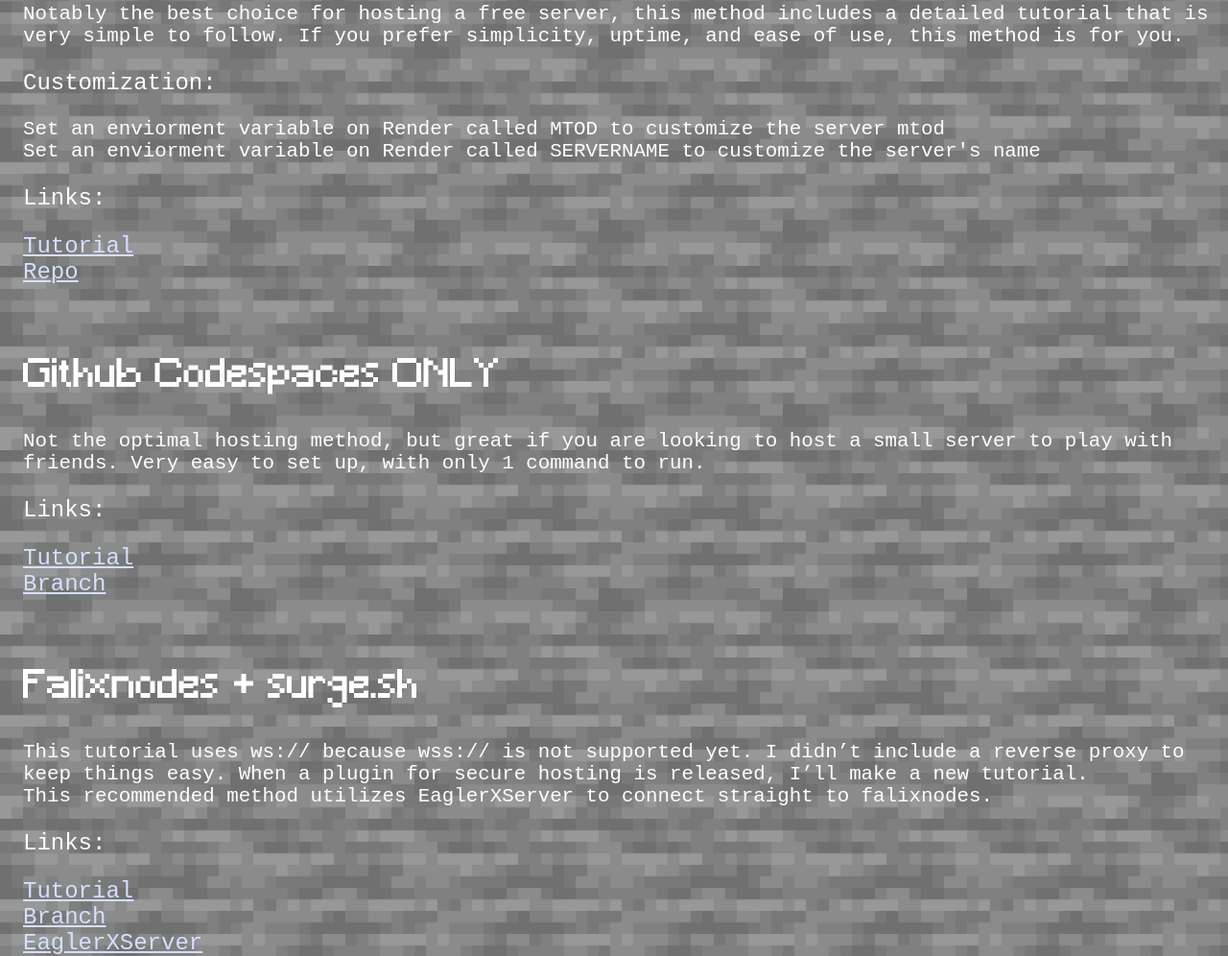
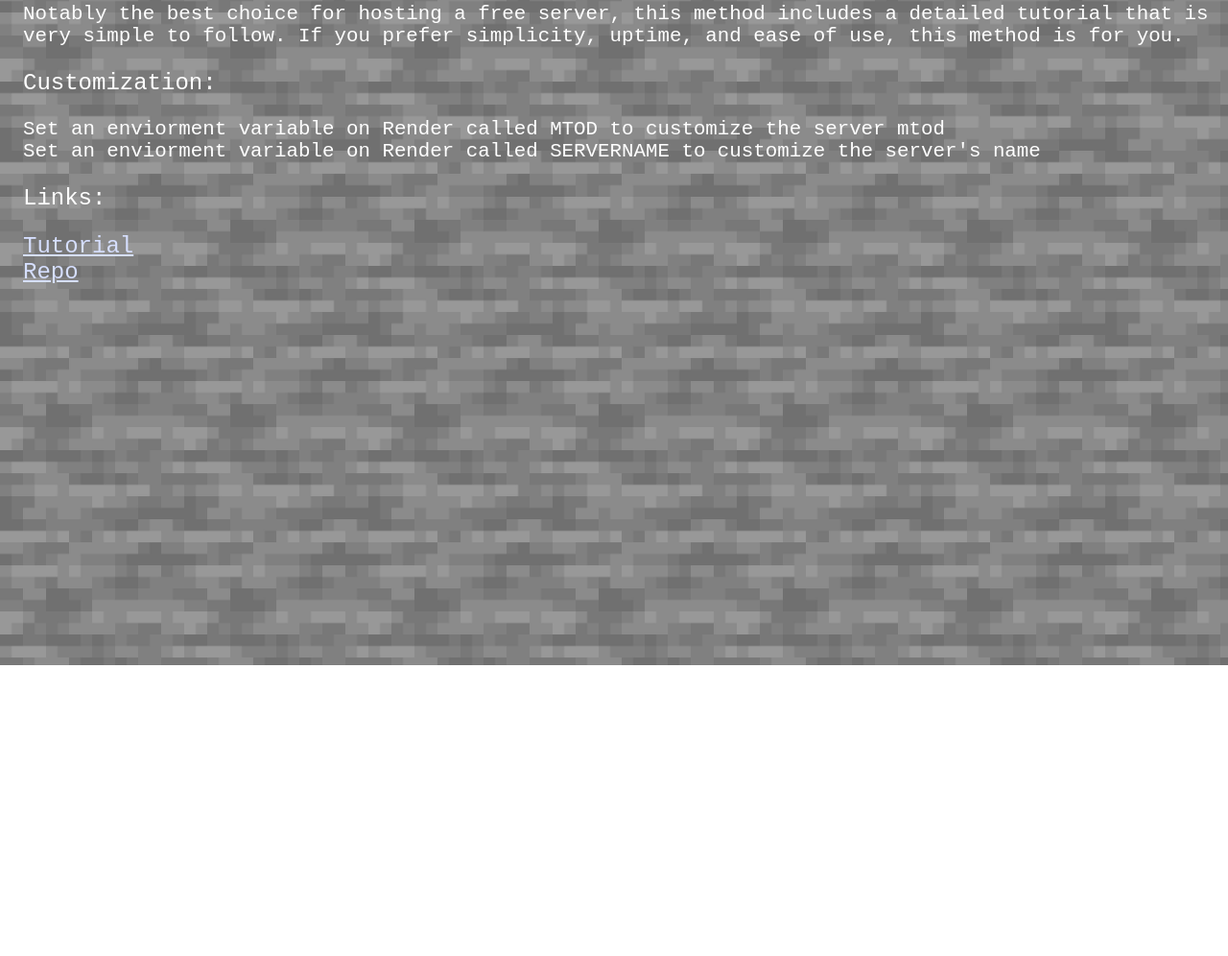
Before and after one commit to dragon731012/Eaglercraft-1.21-Server-Hosting, a plain HTML site: page index.html in a window 1280 px wide. Shown: the part 907-1903 px from the top of the page at 96% size. After the commit the page ends 1600 px from the top, so only its background shows below. Drawn offline with Linux system fonts and the light colour scheme.

Commit message:
Update index.html

```diff
--- a/index.html
+++ b/index.html
@@ -1,12 +1,12 @@
 <html><head>
     <title>Docs - Free Eaglercraft Server Hosting</title>
     <link href="style.css" rel="stylesheet">
-    <meta name="description" content="Free 1.12 Eaglercraft server hosting simplified, with detailed tutorials and multiple methods!">
-    <meta name="keywords" content="Eaglercraft, 1,12, fun, server, minecraft, school, unblocked, friends, games, free, no cost">
+    <meta name="description" content="Free 1.21 Eaglercraft server hosting simplified, with detailed tutorials and multiple methods!">
+    <meta name="keywords" content="Eaglercraft, 1.21, fun, server, minecraft, school, unblocked, friends, games, free, no cost">
     <meta name="author" content="ATypicalPotato">
 </head><body><div id="intro">
 <h1 id="title">
-How to make a 1.12 Eaglercraft Server
+How to make a 1.21 Eaglercraft Server
 </h1>
 <div style="font-size: 2.6vh;font-family: 'IBM Plex Mono', monospace;font-weight: 200;font-style: normal;width: 90%;margin-left: 3vh;">
 There are many ways to make an Eaglercraft server, and this guide is based towards simplicity.
@@ -17,14 +17,6 @@
     <div class="method">
         <a href="#1">Render.com+Falixnodes</a>
         <img src="images/easy.png" class="difficulty">
-    </div>
-    <div class="method">
-        <a href="#2">Github Codespaces ONLY</a>
-        <img src="images/medium.png" class="difficulty">
-    </div>
-    <div class="method">
-        <a href="#3">Falixnodes+surge.sh</a>
-        <img src="images/medium.png" class="difficulty">
     </div>
 </div>
 </div>
@@ -45,36 +37,7 @@
             <br>
             <a href="https://www.youtube.com/watch?v=0aCJhbfsU_I">Tutorial</a>
             <br>
-            <a href="https://gitlab.com/potato1234/mc-2">Repo</a>
-        </div>
-    </div>
-    <div id="2" style="margin-top: 5vh;">
-        <h2 class="methodtitle">Github Codespaces ONLY</h2>
-        <div class="methodtext">
-            Not the optimal hosting method, but great if you are looking to host a small server to play with friends.
-            Very easy to set up, with only 1 command to run.
-            <br>
-            <p class="head">Links:</p>
-            <br>
-            <a href="https://www.youtube.com/watch?v=DBW86hmzppY">Tutorial</a>
-            <br>
-            <a href="https://github.com/dragon731012/Eaglercraft-1.12-Server-Hosting/tree/codespaces-ONLY">Branch</a>
-        </div>
-    </div>
-    <div id="3" style="margin-top: 5vh;">
-        <h2 class="methodtitle">Falixnodes + surge.sh</h2>
-        <div class="methodtext">
-            This tutorial uses ws:// because wss:// is not supported yet. I didn’t include a reverse proxy to keep things easy. When a plugin for secure hosting is released, I’ll make a new tutorial.
-            <br>
-            This recommended method utilizes EaglerXServer to connect straight to falixnodes.
-            <br>
-            <p class="head">Links:</p>
-            <br>
-            <a href="https://youtu.be/wlLxp3IU_iM?si=6gP-K_McM5J_QcX2">Tutorial</a>
-            <br>
-            <a href="https://github.com/dragon731012/Eaglercraft-1.12-Server-Hosting/tree/Falixnodes-ONLY-V1-(EaglerXServer)">Branch</a>
-            <br>
-            <a href="https://github.com/lax1dude/eaglerxserver">EaglerXServer</a>
+            <a href="https://github.com/dragon731012/dragon731012-Eaglercraft-1.21-Server-Hosting">Repo</a>
         </div>
     </div>
 </div>
```
